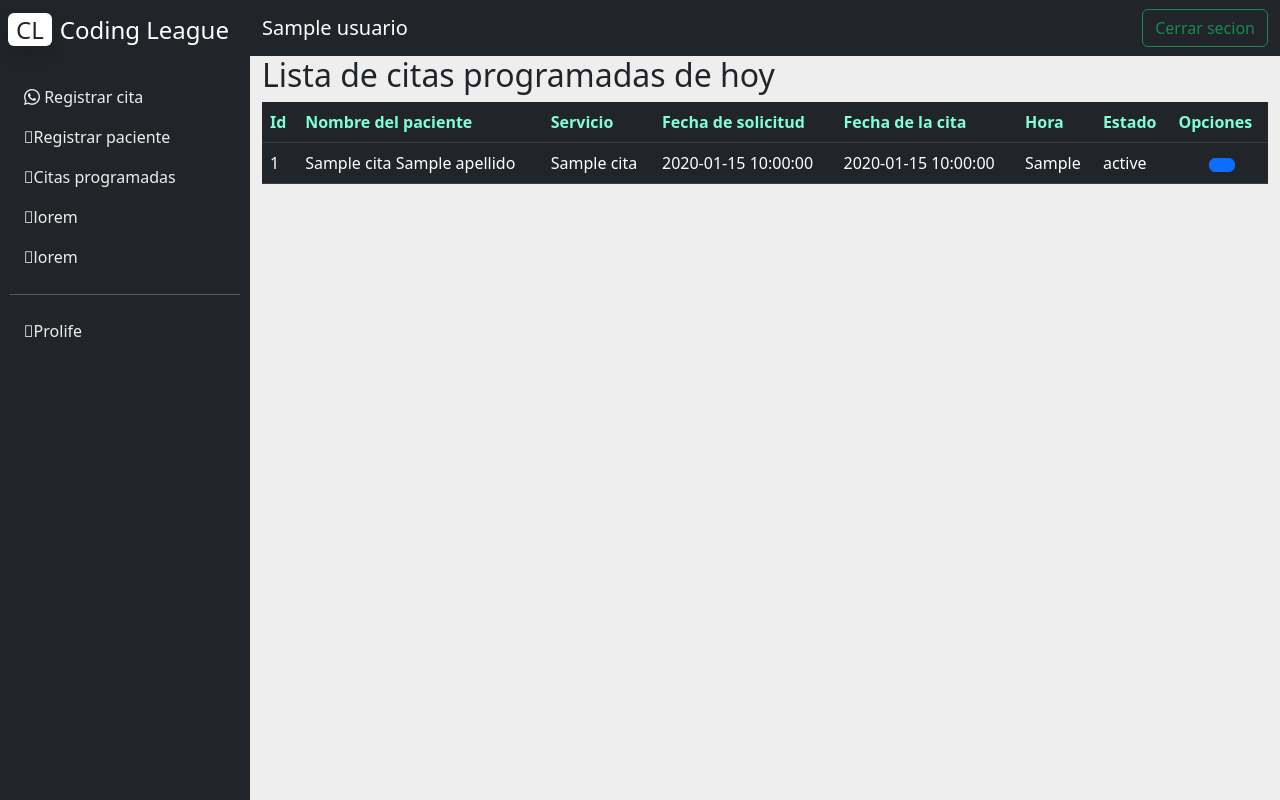
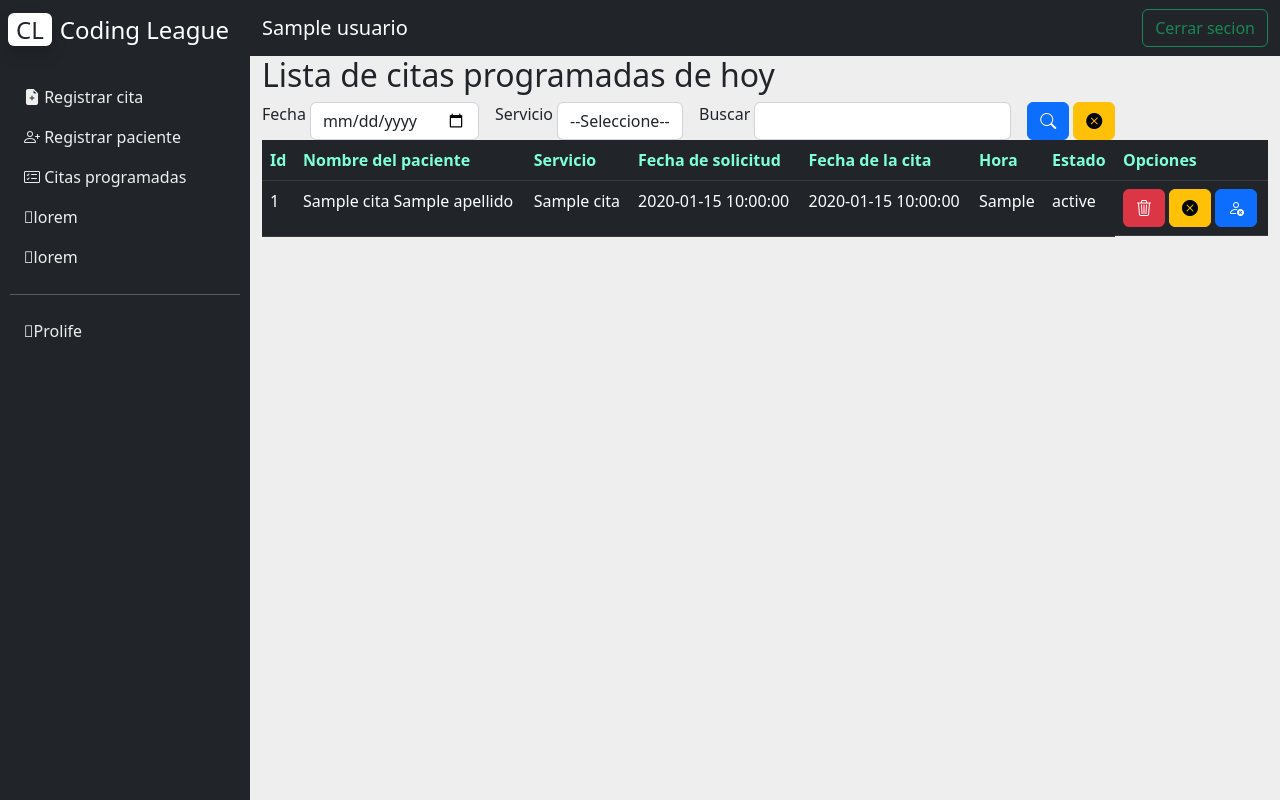
Before and after one commit to ErickGonzalez01/ProyectoCitasMedicas, a PHP site: template view/pagues/listar_citas.php in a window 1280 px wide. Run offline with PHP 8.4, Linux system fonts and the light colour scheme; the template is opened without the code that fills it: most values are stand-ins (such as "Sample title", 1, 10 or a date in 2020); some libraries are stand-ins or nearby versions.

Commit message:
20-01-2023

```diff
--- a/Router.php
+++ b/Router.php
@@ -51,8 +51,9 @@ class Router{
         include __DIR__."/view/main.php";
 
     }
-    public function RenderAPI($response){
-        echo $response;
+    public function RenderAPI(string $json){
+        header("content-type:application/json");
+        echo $json;
     }
     public function RenderElement($element,$datos=[]){
         foreach($datos as $key => $value){
--- a/public/index.php
+++ b/public/index.php
@@ -59,6 +59,8 @@
     $router->Post("/paciente",[PacienteController::class,"Crear"]);
 
     $router->Get("/listarcitas",[CitaController::class,"Listar_Citas_Star"]);
+    $router->Post("/listarcitas",[CitaController::class,"Filtro"]);
+    $router->Post("/api/listarcitas",[CitaController::class,"Filtro"]);
     //   FOOTER
     //==============================
     $router->ComprobarRutas();
--- a/view/main.php
+++ b/view/main.php
@@ -21,9 +21,9 @@
             </div>
 
             <ul class="list-unstyled px-2">
-                <li id="cita" class="<?php echo $sider["cita"] ?? "" ?>"><a class="text-decoration-none px-3 py-2 d-block" href="/traveler"><i class="bi bi-whatsapp"></i> Registrar cita</a></li>
-                <li id="paciente" class="<?php echo $sider["paciente"] ?? "" ?>"><a class="text-decoration-none px-3 py-2 d-block" href="/paciente"><i class="fal fa-home"></i>Registrar paciente</a></li>
-                <li class="<?php echo $sider["citas_programadas"] ?? "" ?>"><a class="text-decoration-none px-3 py-2 d-block" href="/listarcitas"><i class="fal fa-home"></i>Citas programadas</a></li>
+                <li id="cita" class="<?php echo $sider["cita"] ?? "" ?>"><a class="text-decoration-none px-3 py-2 d-block" href="/traveler"><i class="bi bi-file-earmark-plus-fill"></i> Registrar cita</a></li>
+                <li id="paciente" class="<?php echo $sider["paciente"] ?? "" ?>"><a class="text-decoration-none px-3 py-2 d-block" href="/paciente"><i class="bi bi-person-plus"></i> Registrar paciente</a></li>
+                <li class="<?php echo $sider["citas_programadas"] ?? "" ?>"><a class="text-decoration-none px-3 py-2 d-block" href="/listarcitas"><i class="bi bi-card-checklist"></i> Citas programadas</a></li>
                 <li class=""><a class="text-decoration-none px-3 py-2 d-block" href="#"><i class="fal fa-home"></i>lorem</a></li>
                 <li class=""><a class="text-decoration-none px-3 py-2 d-block" href="#"><i class="fal fa-home"></i>lorem</a></li>
             </ul>
--- a/view/pagues/listar_citas.php
+++ b/view/pagues/listar_citas.php
@@ -1,5 +1,29 @@
 <div>
     <h2>Lista de citas programadas de hoy</h2>
+    <form class="form" action="/listarcitas" method="POST" id="filtro">
+        <div class="row g-3">
+            <div class="col-auto d-flex gap-1">
+                <label for="date">Fecha</label>
+                <input class="form-control" type="date" name="date" id="date">
+            </div>
+            <div class="col-auto d-flex gap-1">
+                <label for="servicio">Servicio</label>
+                <select class="form-control" name="servicio" id="servivio">
+                    <option selected value="">--Seleccione--</option>
+                    <option value="1">TB Test</option>
+                    <option value="2">Traveler</option>
+                </select>
+            </div>
+            <div class="col-auto d-flex gap-1">
+                <label for="buqueda">Buscar</label>
+                <input class="form-control" type="text" name="busqueda" id="busqueda">
+            </div>
+            <div class="col-auto d-flex gap-1">
+                <button type="submit" class="btn btn-primary"><i class="bi bi-search"></i></button>
+                <button type="reset" class="btn btn-warning"><i class="bi bi-x-circle-fill"></i></button>
+            </div>
+        </div>
+    </form>
     <div class="scroll">
         <table class="table table-dark">
             <thead>
@@ -14,33 +38,62 @@
                     <th class="col">Opciones</th>
                 </tr>
             </thead>
-            <tbody>
-                <?php
-                    if(isset($citas)){
-                     //debuguear($citas);
-                        foreach($citas as $cita){
-                            echo "<tr>";
-                            echo "<td>".$cita["id"]."</td>";
-                            echo "<td>".$cita["nombre"]." ".$cita["apellido"]."</td>";
-                            echo "<td>".$cita["nombre_servicio"]."</td>";
-                            echo "<td>".$cita["fecha_registro"]."</td>";
-                            echo "<td>".$cita["fecha_cita"]."</td>";
-                            echo "<td>".$cita["hora_cita"]."</td>";
-                            echo "<td>".$cita["status_cita"]."</td>";
-                            echo "<td>
-                                <form>
-                                    <a class=\"btn btn-secundary\" type=\"submit\" href=\"#\"></a>
-                                    <a class=\"btn btn-primary\" type=\"submit\" href=\"#\"></a>
+            <tbody id="tb-body">
+                <?php if (isset($citas)) : ?>
+
+                    <?php foreach ($citas as $cita) : ?>
+                        <tr>
+                            <td> <?php echo $cita["id"] ?> </td>
+                            <td> <?php echo $cita["nombre"] . " " . $cita["apellido"] ?> </td>
+                            <td> <?php echo $cita["nombre_servicio"] ?> </td>
+                            <td> <?php echo $cita["fecha_registro"] ?> </td>
+                            <td> <?php echo $cita["fecha_cita"] ?> </td>
+                            <td> <?php echo $cita["hora_cita"] ?> </td>
+                            <td> <?php echo $cita["status_cita"] ?> </td>
+                            <td class="d-flex gap-1">
+                                <form action="">
+                                    <input type="hidden" name="id" value="<?php echo $cita["id"] ?>">
+                                    <button type="submit" class="btn btn-danger"><i class="bi bi-trash3"></i></button>
                                 </form>
-                                </td>";
-                            echo "</tr>";
-                        }
-                    }
-                ?>
+                                <form action="">
+                                    <input type="hidden" name="id" value="<?php echo $cita["id"] ?>">
+                                    <button type="submit" class="btn btn-warning"><i class="bi bi-x-circle-fill"></i></button>
+                                </form>
+                                <form action="">
+                                    <input type="hidden" name="id" value="<?php echo $cita["id"] ?>">
+                                    <button type="submit" class="btn btn-primary"><i class="bi bi-person-x"></i></button>
+                                </form>
+                            </td>
+                        </tr>
+                    <?php endforeach; ?>
+                <?php endif; ?>
             </tbody>
 
 
         </table>
     </div>
+<script>
+    $("#filtro").submit(function(ev){
+        $.ajax({
+            type: $("#filtro").attr("method"),
+            url: $("#filtro").attr("action"),
+            data: $("#filtro").serialize(),
+            success: function(data){
+                LoadTable(data);
+            }
+        })
+        ev.preventDefault();
+    });
 
+    function LoadTable(datos){
+        let arrayPersona =datos;
+        $("#tb-body").empty();
+        for(let i=0;i<=arrayPersona.length-1;i++){
+            console.log(arrayPersona[i]);
+            let strFila= "<tr><td>"+arrayPersona[i].id+"</td><td>"+arrayPersona[i].nombre+" "+arrayPersona[i].apellido+"</td><td>"+arrayPersona[i].nombre_servicio+"</td><td>"+arrayPersona[i].fecha_registro+"</td><td>"+arrayPersona[i].fecha_cita+"</td><td>"+arrayPersona[i].hora_cita+"</td><td>"+arrayPersona[i].status_cita+"</td><td  class=\"d-flex gap-1\"><form action=\"\"><input type=\"hidden\" name=\"id\" value=\""+arrayPersona[i].id+"\"><button type=\"submit\" class=\"btn btn-danger\"><i class=\"bi bi-trash3\"></i></button></form><form action=\"\"><input type=\"hidden\" name=\"id\" value=\""+arrayPersona[i].id+"\"><button type=\"submit\" class=\"btn btn-warning\"><i class=\"bi bi-x-circle-fill\"></i></button></form><form action=\"\"><input type=\"hidden\" name=\"id\" value=\""+arrayPersona[i].id+"\"><button type=\"submit\" class=\"btn btn-primary\"><i class=\"bi bi-person-x\"></i></button></form></td></tr>";
+            $("#tb-body").append(strFila);
+        }
+
+    }
+</script>
 </div>
--- a/view/pagues/paciente.php
+++ b/view/pagues/paciente.php
@@ -38,7 +38,7 @@
         <div class="col-md-6">
             <label for="exampleInputPassword1" class="form-label">Telefono:</label>
             <input type="phone" class="form-control" id="telefono" name="telefono" value="<?php echo $post["telefono"] ?? "" ?>">
-        </div class="mb-4">
+        </div>
         <div class="d-inline-flex p-2 bd-highlight">
             <button type="submit" class="btn btn-primary">Guardar paciente</button>
         </div>
```
Also changed, not shown: controller/CitaController.php (+10 -0 lines), model/Cita.php (+43 -7 lines), view/pagues/traveler.php (+9 -9 lines), 2 other files.
